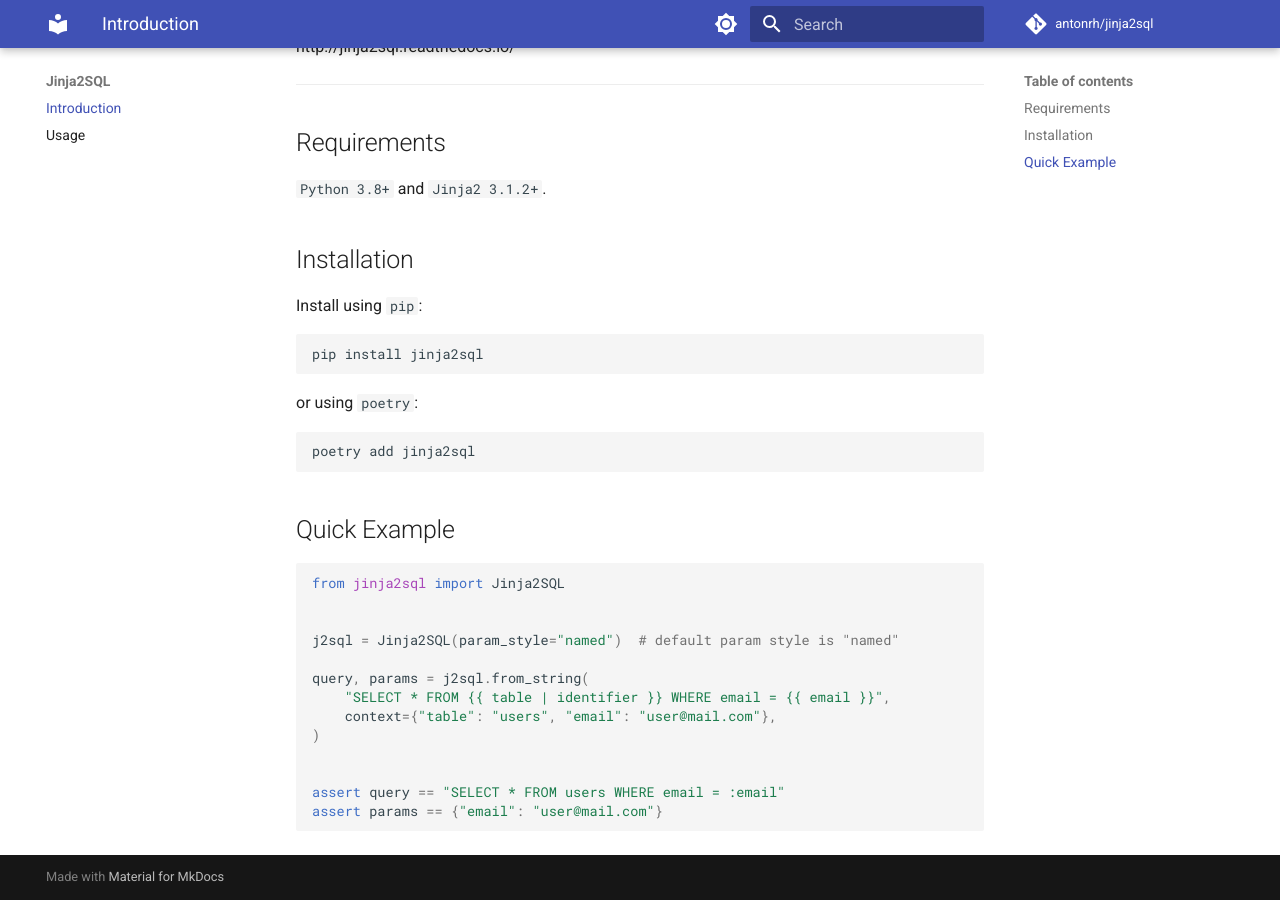
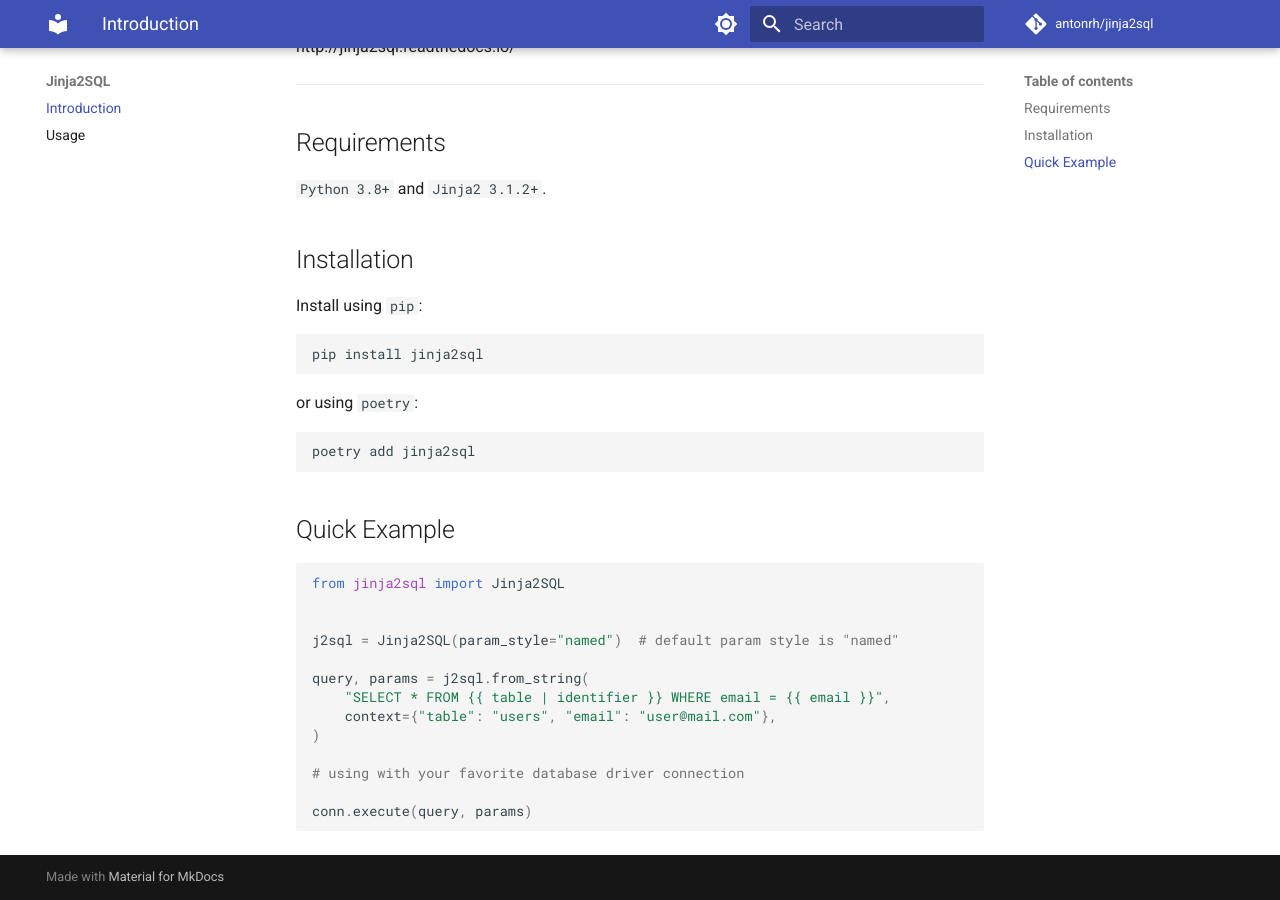
Before and after one commit to antonrh/jinja2sql, an MkDocs documentation site: the page built from docs/index.md, in a window 1280 px wide and 900 px high, scrolled down 638 px. Built offline with MkDocs 1.6.1 and Material for MkDocs 9.7.7, drawn with Linux system fonts in a browser that asks for light colours; comment, search, counter and statistics services are not loaded.

Commit message:
Update docs

````diff
--- a/docs/index.md
+++ b/docs/index.md
@@ -45,7 +45,7 @@
     context={"table": "users", "email": "user@mail.com"},
 )
 
+# using with your favorite database driver connection
 
-assert query == "SELECT * FROM users WHERE email = :email"
-assert params == {"email": "user@mail.com"}
+conn.execute(query, params)
 ```
````
Also changed, not shown: README.md (+2 -2 lines).
